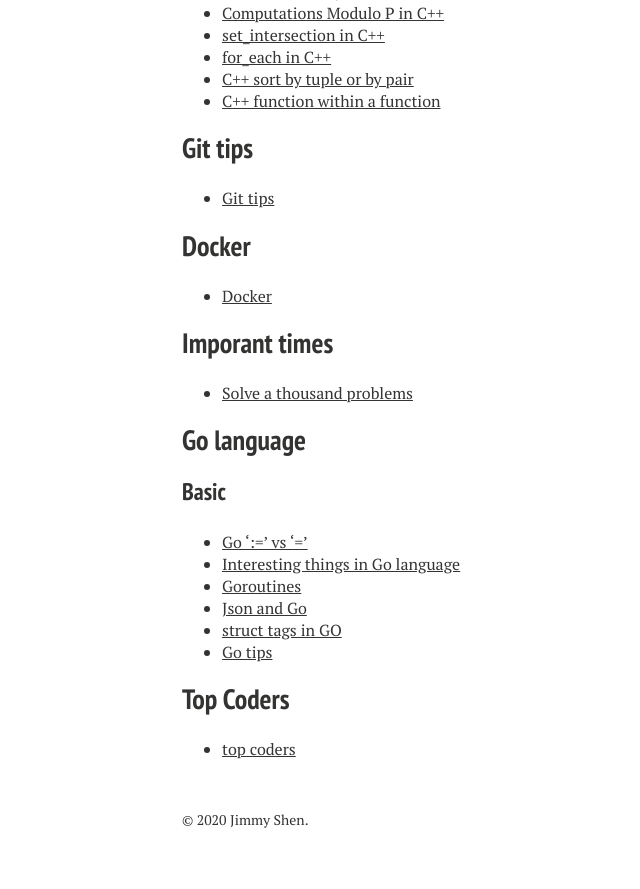
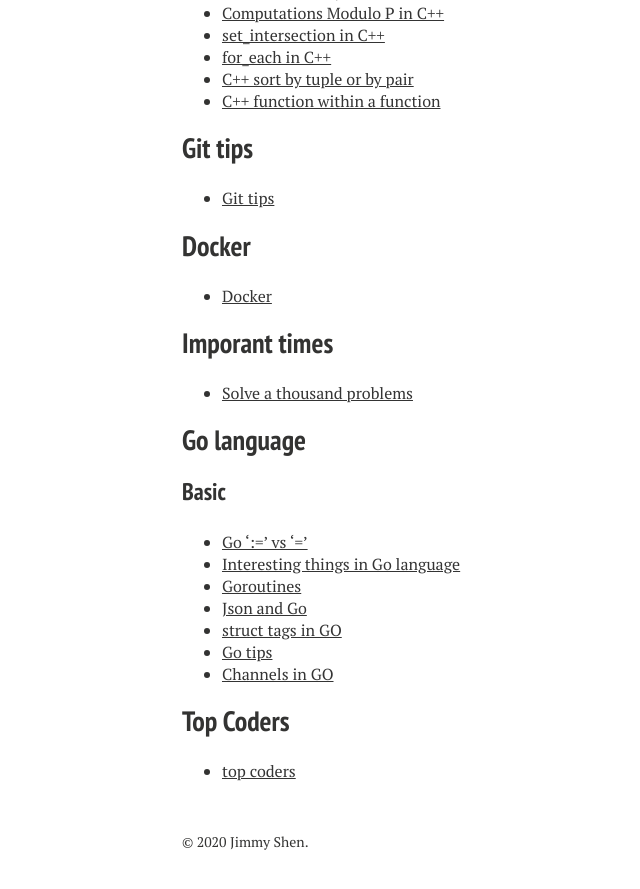
Before and after one commit to xiaokeshen/xiaokeshen.github.io, a Jekyll site: the page built from blog/index.md, in a window 1280 px wide and 900 px high, scrolled down 10342 px. Shown: the top 889 px of the window, without its empty margins (138-778 px from the left). Built offline with Jekyll 4.4.1, drawn with Linux system fonts in a browser that asks for light colours; nearby versions of some CDN libraries.

Commit message:
add one blog related to go

```diff
--- a/blog/index.md
+++ b/blog/index.md
@@ -356,6 +356,7 @@
 - [Json and Go](https://medium.com/@jim.morris.shen/json-and-go-99a0fe5cb17b?sk=8790e1e7fe76230b619aecf72142c928)
 - [struct tags in GO](https://medium.com/@jim.morris.shen/struct-tags-in-go-670ace2193c9?sk=5355c72454c5224bb4bd03dc20d09c1f)
 - [Go tips](https://medium.com/@jim.morris.shen/go-tips-e11bbfd3fe7d?sk=af1af923e2daab4983f61f2a83d78c6f)
+- [Channels in GO](https://medium.com/@jim.morris.shen/channels-in-go-4e964f93072b?sk=788a65683c938abb017cc0f735742d1e)
 
 ## Top Coders
 - [top coders](https://medium.com/@jim.morris.shen/top-coders-c4aa2ffd5544?source=friends_link&sk=64ee99ca78b5b93ab464abd2b6cf87cd)
```
